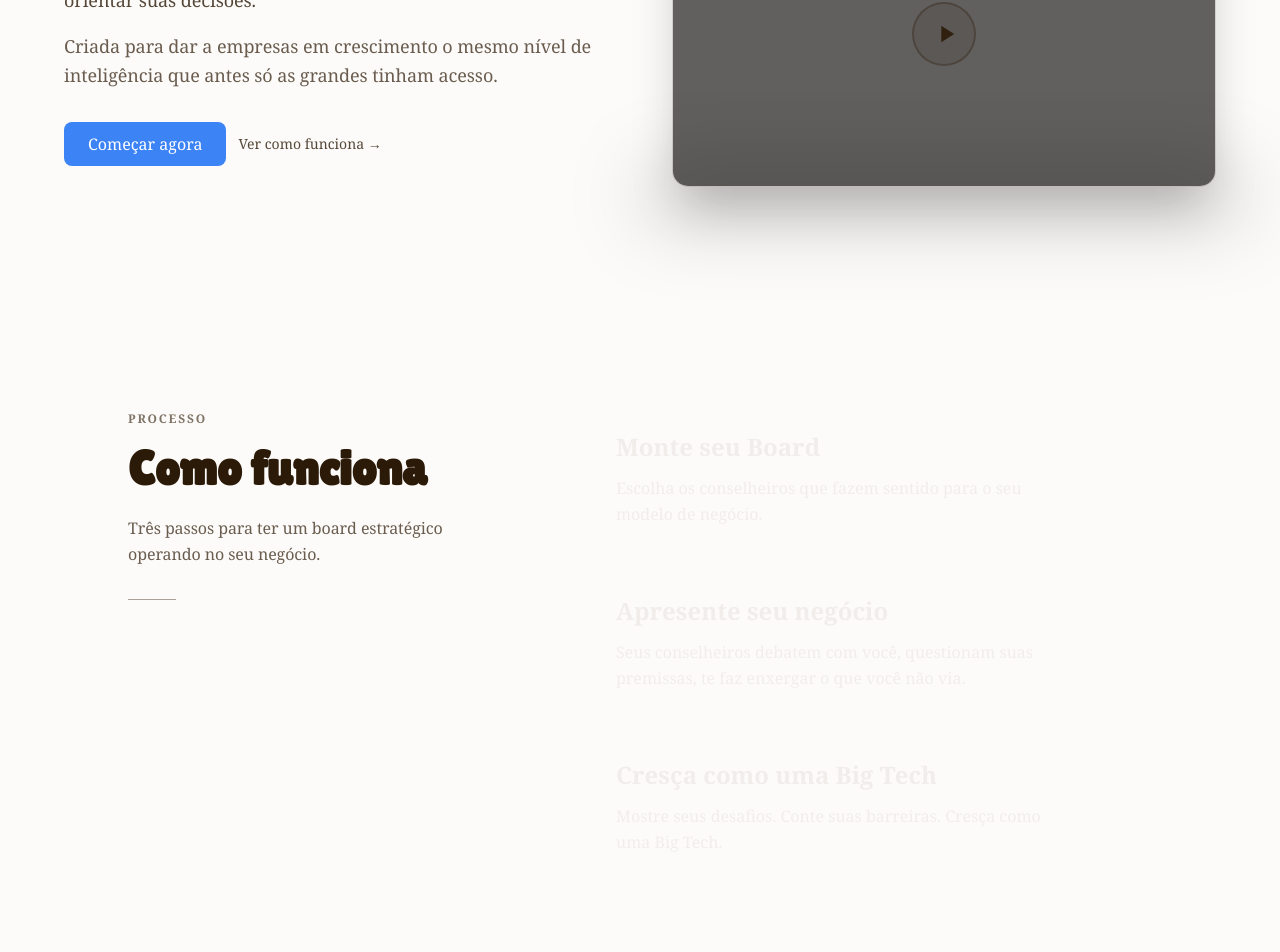
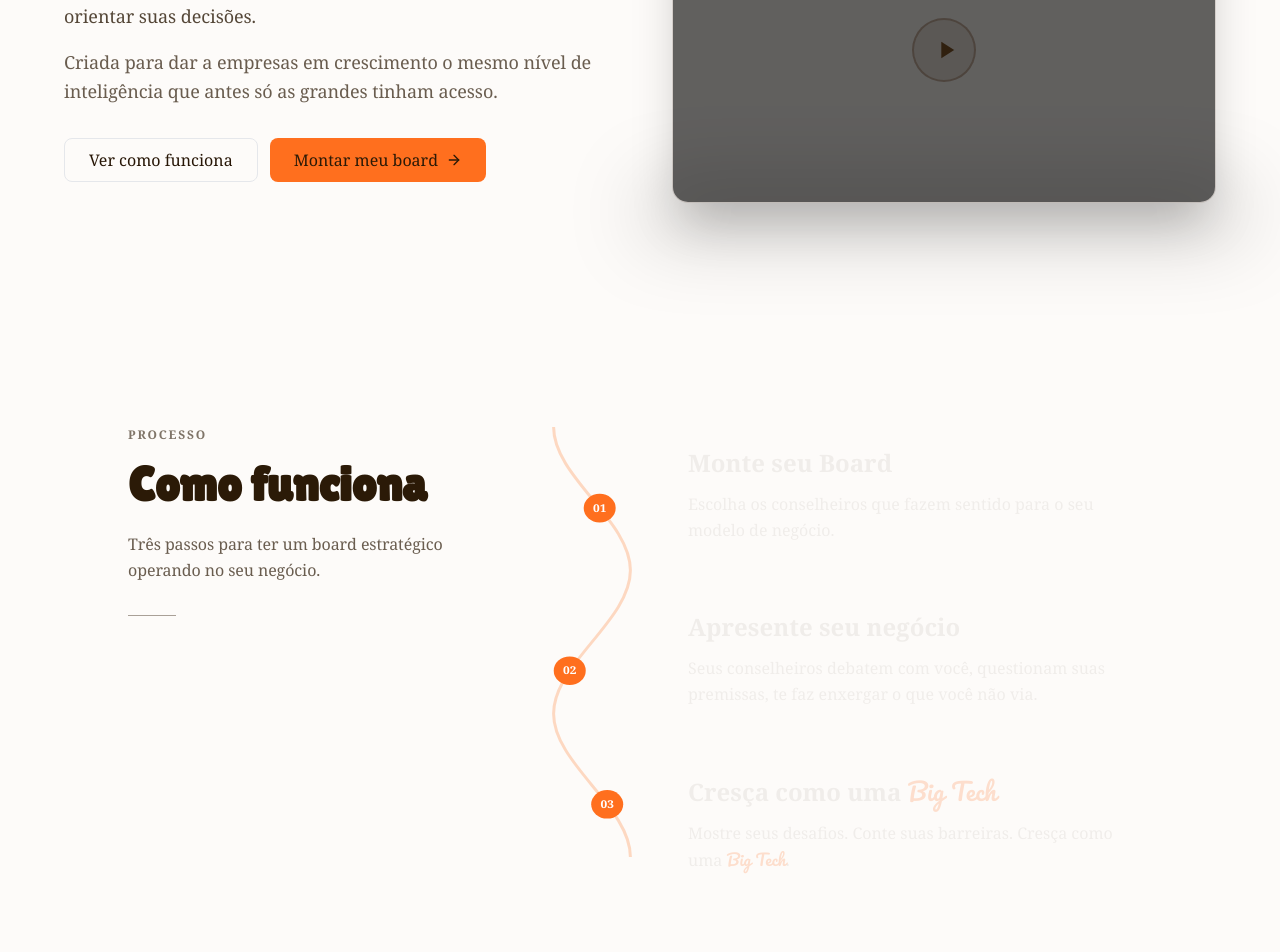
Before and after one commit to FelipePriet0/curia, a Next.js app in the folder app/: page / in a window 1280 px wide. Shown: the part 1500-2452 px from the top of the page. Built offline with nearby package versions, Linux system fonts and the light colour scheme; a web font is replaced by a local one.

Commit message:
feat(nav): enhance FloatingNav with brand + anchors; match CTA styles; update section ids and titles

```diff
--- a/app/src/components/landing/LandingPage.tsx
+++ b/app/src/components/landing/LandingPage.tsx
@@ -16,7 +16,7 @@ function CuriaLogo({ size = 'md' }: { size?: 'sm' | 'md' }) {
   return (
     <div className="flex items-center">
       <span className={`font-curia-rounded text-[#2B1A07] ${sizeClass} leading-none`}>
-        curia
+        Curia
       </span>
     </div>
   )
@@ -40,8 +40,10 @@ export function LandingPage() {
 // ─── Nav ──────────────────────────────────────────────────────────────────────
 
 const NAV_ITEMS = [
-  { name: 'Como funciona', link: '#como-funciona' },
-  { name: 'Entrar',        link: '/login' },
+  { name: 'Conheça',        link: '#conheca' },
+  { name: 'Como funciona',  link: '#como-funciona' },
+  { name: 'Autoridade',     link: '#autoridade' },
+  { name: 'Big Techs',      link: '#big-techs' },
 ]
 
 function Nav() {
@@ -49,15 +51,15 @@ function Nav() {
     <>
       {/* Static top bar — visible at the top of the page */}
       <header className="relative z-40 px-6 bg-[#FDFBF9]">
-        <div className="mx-auto flex h-16 max-w-6xl items-center justify-between">
+        <div className="mx-auto flex h-20 max-w-6xl items-center justify-between">
           <CuriaLogo size="md" />
           <div className="flex items-center gap-3">
             <Link href="/login">
-              <Button variant="ghost" size="sm">Entrar</Button>
+              <Button size="md" className="bg-[#2B1A07] text-white hover:opacity-90">Entrar</Button>
             </Link>
             <Link href="/signup">
-              <Button size="sm">
-                Começar agora <ArrowRight className="ml-1.5 h-3.5 w-3.5" />
+              <Button size="md" className="bg-[#FF6F1E] text-[#2B1A07] hover:opacity-90">
+                Montar meu Board <ArrowRight className="ml-1.5 h-4 w-4" />
               </Button>
             </Link>
           </div>
@@ -67,16 +69,20 @@ function Nav() {
       {/* Floating pill — appears when scrolling back up */}
       <FloatingNav
         navItems={NAV_ITEMS}
+        brand={<CuriaLogo size="sm" />}
         cta={
-          <Link href="/signup">
-            <button className="
-              rounded-full bg-[hsl(var(--primary))] px-4 py-1.5
-              text-sm font-semibold text-[#2B1A07]
-              hover:opacity-90 transition-opacity
-            ">
-              Começar agora
-            </button>
-          </Link>
+          <div className="flex items-center gap-2">
+            <Link href="/login">
+              <button className="rounded-full bg-[#2B1A07] px-4 py-1.5 text-sm font-semibold text-white hover:opacity-90 transition-opacity">
+                Entrar
+              </button>
+            </Link>
+            <Link href="/signup">
+              <button className="rounded-full bg-[#FF6F1E] px-4 py-1.5 text-sm font-semibold text-[#2B1A07] hover:opacity-90 transition-opacity">
+                Montar meu Board
+              </button>
+            </Link>
+          </div>
         }
       />
     </>
@@ -90,7 +96,7 @@ function Hero() {
     <section className="relative overflow-hidden px-6 pb-24 pt-20 text-center">
       {/* Glow background */}
       <div aria-hidden className="pointer-events-none absolute inset-0 flex items-start justify-center">
-        <div className="h-[600px] w-[600px] rounded-full bg-[hsl(var(--primary))] opacity-[0.07] blur-3xl" />
+        <div className="h-[600px] w-[600px] rounded-full bg-[#FF6F1E] opacity-[0.07] blur-3xl" />
       </div>
 
       <div className="relative mx-auto max-w-3xl">
@@ -105,7 +111,7 @@ function Hero() {
         <h1 className="mb-6 text-5xl leading-[1.05] text-[#2B1A07] md:text-7xl font-curia-rounded">
           <span className="block mx-auto max-w-[18ch]"><NoWidows>O conselho de toda</NoWidows></span>
           <span className="block mx-auto max-w-[28ch] md:whitespace-nowrap text-[#2B1A07]"><NoWidows>empresa de sucesso,</NoWidows></span>
-          <span className="block mx-auto max-w-[32ch] text-[#2B1A07]/70"><NoWidows>no seu computador</NoWidows></span>
+          <span className="block mx-auto max-w-[32ch] font-curia-script text-[#FF6F1E]"><NoWidows>no seu computador</NoWidows></span>
         </h1>
 
         {/* Subtitle */}
@@ -116,16 +122,16 @@ function Hero() {
 
         {/* CTAs */}
         <div className="flex flex-col items-center gap-3 sm:flex-row sm:justify-center">
-          <Link href="/signup">
-            <Button size="lg" className="w-full sm:w-auto">
-              Montar meu Board <ArrowRight className="ml-2 h-4 w-4" />
-            </Button>
-          </Link>
           <a href="#como-funciona">
             <Button variant="outline" size="lg" className="w-full sm:w-auto">
               Ver como funciona
             </Button>
           </a>
+          <Link href="/signup">
+            <Button size="lg" className="w-full sm:w-auto bg-[#FF6F1E] text-[#2B1A07] hover:opacity-90">
+              Montar meu board <ArrowRight className="ml-2 h-4 w-4" />
+            </Button>
+          </Link>
         </div>
       </div>
 
@@ -517,7 +523,7 @@ function Authority() {
   const visible = QUOTES.filter((q) => !hidden.has(q.author))
 
   return (
-    <section className="bg-[#FDFBF9] px-6 py-24 overflow-hidden">
+    <section id="autoridade" className="bg-[#FDFBF9] px-6 py-24 overflow-hidden">
       <div className="mx-auto max-w-5xl">
         <AnimatedStickyHeadlines />
         <div className="mt-12" />
@@ -531,7 +537,7 @@ function Authority() {
 
 function MeetCuria() {
   return (
-    <section className="bg-[#FDFBF9] px-6 py-28">
+    <section id="conheca" className="bg-[#FDFBF9] px-6 py-28">
       <div className="mx-auto max-w-6xl">
         <div className="grid items-center gap-10 md:grid-cols-2 md:gap-16">
           {/* Left: Copy */}
@@ -545,12 +551,14 @@ function MeetCuria() {
             </p>
 
             <div className="mt-8 flex items-center gap-3">
+              <a href="#como-funciona">
+                <Button variant="outline" size="lg">Ver como funciona</Button>
+              </a>
               <Link href="/signup">
-                <Button size="lg">Começar agora</Button>
+                <Button size="lg" className="bg-[#FF6F1E] text-[#2B1A07] hover:opacity-90">
+                  Montar meu board <ArrowRight className="ml-2 h-4 w-4" />
+                </Button>
               </Link>
-              <a href="#como-funciona" className="text-sm font-medium text-[#2B1A07]/80 hover:text-[#2B1A07]">
-                Ver como funciona →
-              </a>
             </div>
           </div>
 
@@ -622,7 +630,7 @@ const HOW_STEPS = [
 
 function HowItWorks() {
   return (
-    <section id="como-funciona" className="bg-[#FDFBF9] px-6 py-28">
+    <section id="como-funciona" className="bg-[#FDFBF9] px-6 pt-28 pb-24">
       <div className="mx-auto max-w-5xl">
         {/* 2-column layout: sticky title left + scrolling timeline right */}
         <div className="flex flex-col gap-16 md:flex-row md:gap-20 md:items-start">
@@ -673,14 +681,20 @@ function BigTechs() {
   const columns = Array.from({ length: 10 }, (_, i) => makeColumn(i))
 
   return (
-    <section className="bg-[#FDFBF9] px-6 py-24 overflow-hidden">
+    <section id="big-techs" className="bg-[#FDFBF9] px-6 py-24 overflow-hidden">
       <style>{`
         @keyframes ticker-up { 0% { transform: translateY(0); } 100% { transform: translateY(-50%); } }
         @keyframes ticker-down { 0% { transform: translateY(-50%); } 100% { transform: translateY(0); } }
       `}</style>
 
       <div className="mx-auto max-w-7xl text-center">
-        <h2 className="mb-12 text-3xl font-curia-rounded text-[#2B1A07] md:text-5xl tracking-[-0.02em]"><NoWidows>Jogue no nível de quem você se inspira</NoWidows></h2>
+        <h2 className="mb-16 text-5xl md:text-7xl font-curia-rounded text-[#2B1A07] tracking-[-0.02em] leading-tight">
+          <span className="block"><NoWidows>Jogue no nível de</NoWidows></span>
+          <span className="block">
+            <span>quem você </span>
+            <span className="font-curia-script text-[#FF6F1E]">se inspira</span>
+          </span>
+        </h2>
 
         <div className="mx-auto grid max-w-6xl grid-cols-2 gap-2 sm:grid-cols-4 md:grid-cols-6 lg:grid-cols-8 xl:grid-cols-10">
           {columns.map((col, i) => (
@@ -747,8 +761,8 @@ function Footer() {
           {/* Brand */}
           <div className="space-y-3">
             <CuriaLogo size="sm" />
-            <p className="text-sm text-[#2B1A07]/70 pl-8">
-              O lugar onde boas empresas se tornam ótimas.
+            <p className="text-sm text-[#2B1A07]/70">
+              Onde boas empresas se tornam ótimas.
             </p>
           </div>
 
--- a/app/src/components/ui/scroll-timeline.tsx
+++ b/app/src/components/ui/scroll-timeline.tsx
@@ -16,6 +16,11 @@ interface ScrollTimelineProps {
 export function ScrollTimeline({ steps, className = "" }: ScrollTimelineProps) {
   const containerRef = useRef<HTMLDivElement>(null)
   const [progress, setProgress] = useState(0) // 0 to 1
+  const pathRef = useRef<SVGPathElement>(null)
+  const [pathLength, setPathLength] = useState(0)
+  const [points, setPoints] = useState<{ x: number; y: number }[]>([])
+  const stepRefs = useRef<(HTMLDivElement | null)[]>([])
+  const [dims, setDims] = useState<{ width: number; height: number }>({ width: 128, height: 0 })
 
   useEffect(() => {
     const container = containerRef.current
@@ -42,55 +47,149 @@ export function ScrollTimeline({ steps, className = "" }: ScrollTimelineProps) {
     return () => window.removeEventListener("scroll", onScroll)
   }, [])
 
+  // Observe container size to rebuild path and dot positions
+  useEffect(() => {
+    const el = containerRef.current
+    if (!el) return
+    const ro = new ResizeObserver(() => {
+      setDims({ width: 128, height: el.clientHeight })
+    })
+    ro.observe(el)
+    setDims({ width: 128, height: el.clientHeight })
+    return () => ro.disconnect()
+  }, [])
+
+  // Build a hand-drawn like meandering path (Curia Script vibe)
+  const buildPath = (w: number, h: number, segments: number) => {
+    if (h <= 0) return ""
+    const leftX = w * 0.2
+    const rightX = w * 0.8
+    const startX = leftX
+    const startY = 0
+    const dy = h / Math.max(1, segments)
+    let d = `M ${startX} ${startY}`
+    for (let i = 0; i < segments; i++) {
+      const y1 = i * dy
+      const y2 = (i + 1) * dy
+      const fromX = i % 2 === 0 ? leftX : rightX
+      const toX = i % 2 === 0 ? rightX : leftX
+      const c1x = fromX
+      const c1y = y1 + dy * 0.35
+      const c2x = toX
+      const c2y = y1 + dy * 0.65
+      d += ` C ${c1x} ${c1y}, ${c2x} ${c2y}, ${toX} ${y2}`
+    }
+    return d
+  }
+
+  const pathD = buildPath(dims.width, Math.max(dims.height, steps.length * 160), Math.max(steps.length, 3))
+
+  // Update path length when path changes
+  useEffect(() => {
+    const p = pathRef.current
+    if (!p) return
+    try {
+      const len = p.getTotalLength()
+      setPathLength(len)
+    } catch {}
+  }, [pathD])
+
+  // Position dots aligned to the visual vertical position of each step content
+  useEffect(() => {
+    const p = pathRef.current
+    const el = containerRef.current
+    if (!p || !el || pathLength === 0) return
+    const containerTop = el.getBoundingClientRect().top + window.scrollY
+    const height = el.clientHeight
+
+    const pts: { x: number; y: number }[] = steps.map((_, i) => {
+      const stepEl = stepRefs.current[i]
+      let ratio = (i + 0.5) / steps.length
+      if (stepEl) {
+        const rect = stepEl.getBoundingClientRect()
+        const centerY = rect.top + window.scrollY - containerTop + rect.height / 2
+        ratio = Math.max(0, Math.min(1, centerY / Math.max(1, height)))
+      }
+      const at = ratio * pathLength
+      try {
+        const pt = p.getPointAtLength(at)
+        return { x: pt.x, y: pt.y }
+      } catch {
+        return { x: 0, y: ratio * height }
+      }
+    })
+    setPoints(pts)
+  }, [steps, pathLength, dims.height])
+
   // Calculate which steps are "active" based on progress
   const activeCount = Math.floor(progress * steps.length) + 1
 
+  const highlightBigTech = (text: string) => {
+    const parts = text.split(/(Big Tech)/g)
+    return parts.map((part, i) =>
+      part === 'Big Tech' ? (
+        <span key={i} className="font-curia-script text-[#FF6F1E]">
+          {part}
+        </span>
+      ) : (
+        <span key={i}>{part}</span>
+      )
+    )
+  }
+
   return (
     <div ref={containerRef} className={`relative ${className}`}>
+      {/* Curved timeline SVG */}
+      <svg
+        className="pointer-events-none absolute left-0 top-0 h-full w-32"
+        viewBox={`0 0 ${dims.width} ${Math.max(dims.height, steps.length * 160)}`}
+        preserveAspectRatio="none"
+        aria-hidden
+      >
+        {/* Base path */}
+        <path d={pathD} stroke="#FF6F1E" strokeOpacity="0.25" strokeWidth={3} fill="none" />
+        {/* Progress path using dashoffset */}
+        <path
+          ref={pathRef}
+          d={pathD}
+          stroke="#FF6F1E"
+          strokeWidth={3}
+          fill="none"
+          strokeDasharray={pathLength || 1}
+          strokeDashoffset={Math.max(0, (1 - progress) * (pathLength || 1))}
+          style={{ transition: 'stroke-dashoffset 0.5s ease-out' }}
+        />
+        {/* Dots */}
+        {points.map((pt, i) => (
+          <g key={i} transform={`translate(${pt.x}, ${pt.y})`}>
+            <circle r={16} fill="#FF6F1E" />
+            <text
+              x={0}
+              y={4}
+              textAnchor="middle"
+              fontSize={12}
+              fontWeight={700}
+              fill="#FFFFFF"
+            >
+              {steps[i]?.number}
+            </text>
+          </g>
+        ))}
+      </svg>
+
+      {/* Content aligned with a left padding to make room for the curve */}
+      <div className="relative pl-40">
         {steps.map((step, i) => {
           const stepProgress = Math.max(0, Math.min(1, (progress * steps.length) - i))
           const isActive = stepProgress > 0.1
           const isFullyActive = stepProgress > 0.8
 
           return (
-          <div key={i} className="relative flex gap-8 pb-16 last:pb-0 md:gap-12">
-            {/* Timeline track */}
-            <div className="relative flex flex-col items-center">
-              {/* Dot */}
           <div
-                className={`
-                  relative z-10 flex h-10 w-10 shrink-0 items-center justify-center rounded-full
-                  border-2 transition-all duration-500
-                  ${isActive
-                    ? "border-[hsl(var(--primary))] bg-[hsl(var(--primary))] shadow-[0_0_20px_rgba(59,130,246,0.4)]"
-                    : "border-white/20 bg-white/5"
-                  }
-                `}
+            ref={(el) => (stepRefs.current[i] = el)}
+            key={i}
+            className="relative pb-16 last:pb-0"
           >
-                <span
-                  className={`text-xs font-bold transition-colors duration-500 ${
-                    isActive ? "text-white" : "text-white/30"
-                  }`}
-                >
-                  {step.number}
-                </span>
-              </div>
-
-              {/* Line segment (not on last item) */}
-              {i < steps.length - 1 && (
-                <div className="relative mt-0 w-[2px] flex-1 bg-white/10">
-                  {/* Fill line */}
-                  <div
-                    className="absolute inset-x-0 top-0 bg-[hsl(var(--primary))] transition-all duration-700 ease-out"
-                    style={{
-                      height: `${Math.max(0, Math.min(100, stepProgress * 100))}%`,
-                    }}
-                  />
-                </div>
-              )}
-            </div>
-
-            {/* Content */}
             <div
               className={`
                 flex-1 pt-1 transition-all duration-700
@@ -105,19 +204,20 @@ export function ScrollTimeline({ steps, className = "" }: ScrollTimelineProps) {
                   isActive ? "text-[#2B1A07]" : "text-[#2B1A07]/30"
                 }`}
               >
-                {step.title}
+                {highlightBigTech(step.title)}
               </h3>
               <p
                 className={`max-w-md text-sm leading-relaxed transition-colors duration-500 md:text-base ${
                   isActive ? "text-[#2B1A07]/80" : "text-[#2B1A07]/30"
                 }`}
               >
-                {step.description}
+                {highlightBigTech(step.description)}
               </p>
             </div>
           </div>
         )
       })}
       </div>
+    </div>
   )
 }
```
Also changed, not shown: app/src/components/ui/floating-navbar.tsx (+8 -1 lines). Lines whose indentation alone changed are shown as unchanged.
